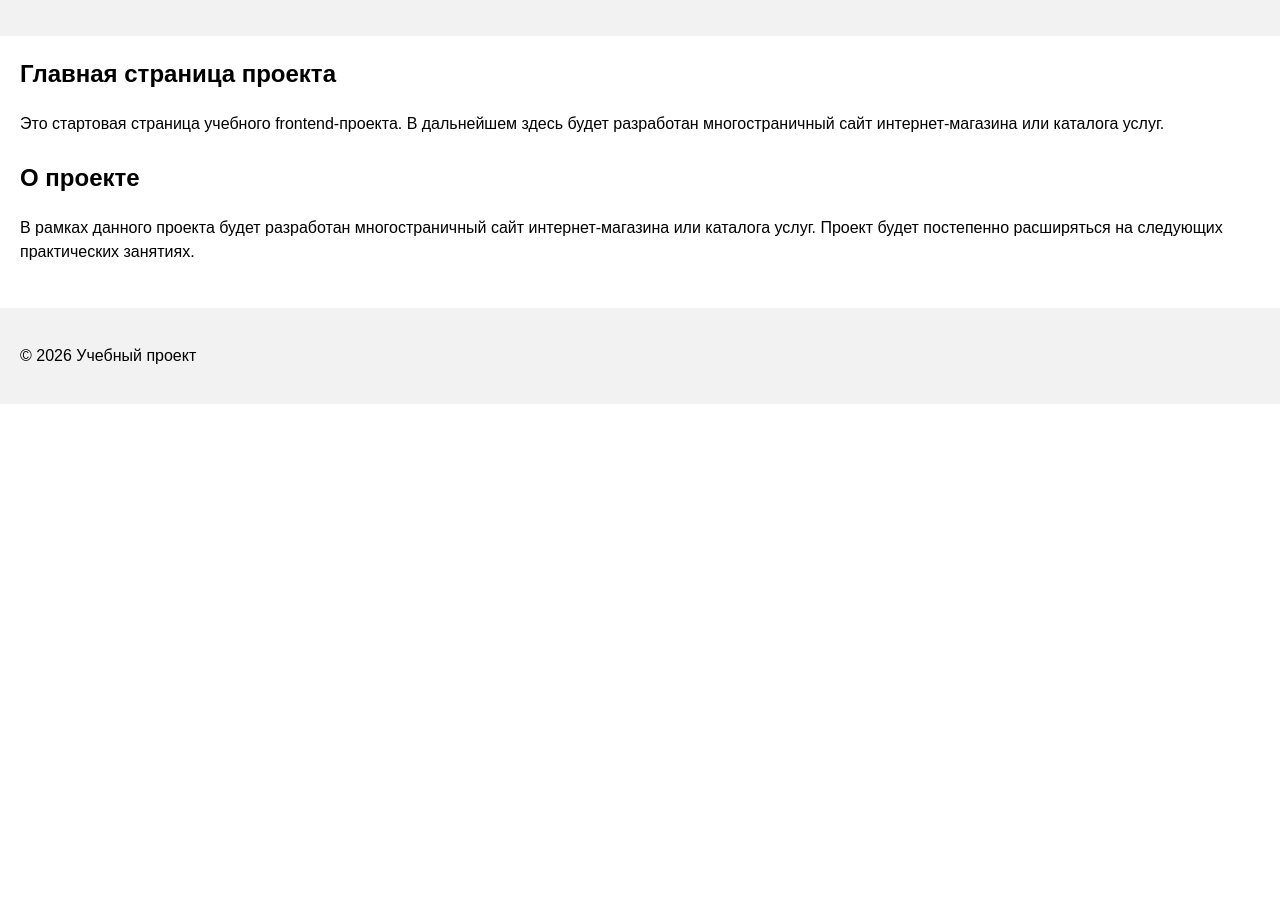
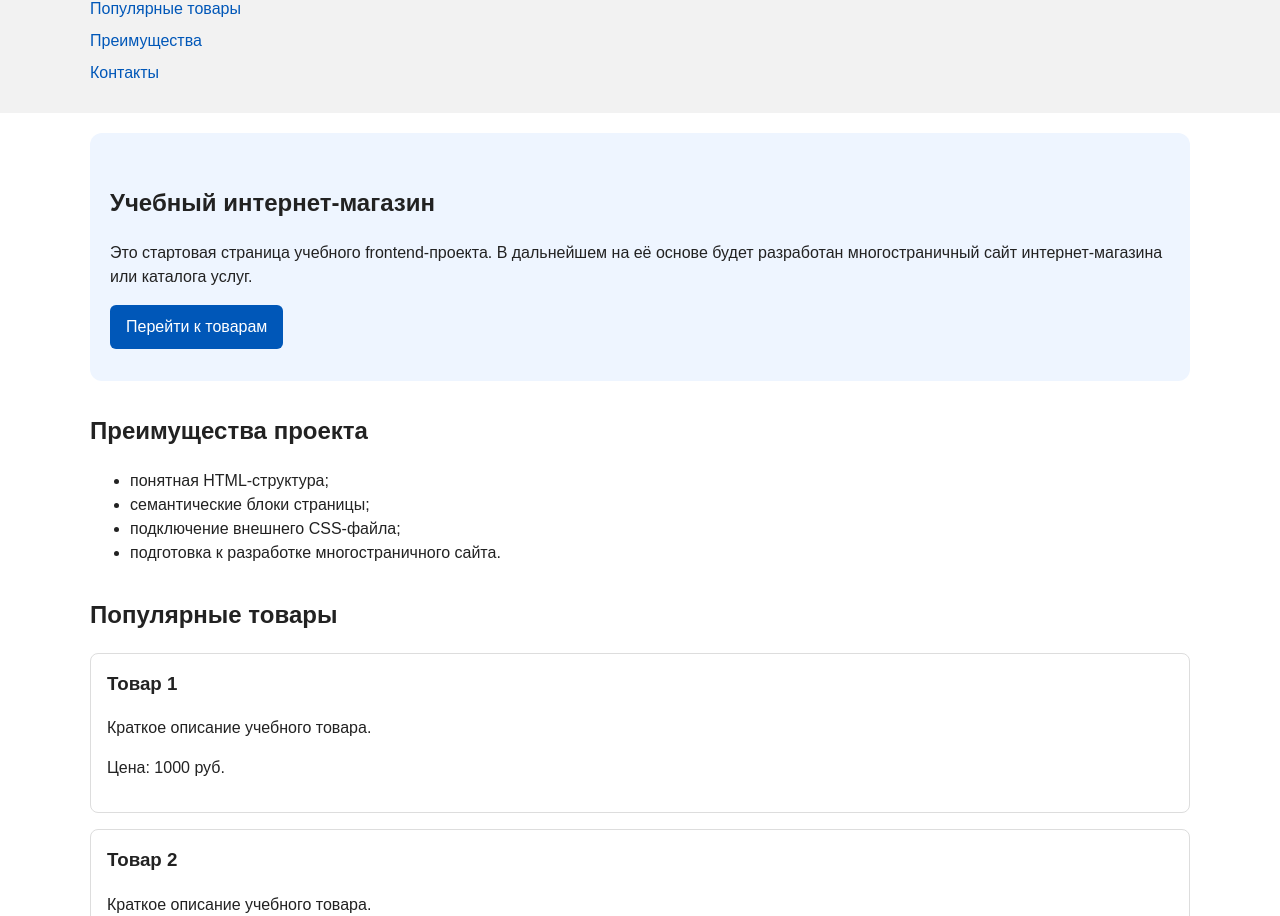
Before and after one commit to yurockhaaa/kr1-html-css-shop, a plain HTML site: page index.html in a window 1280 px wide. Shown: the part 95-1011 px from the top of the page. Before the commit the page ends 800 px from the top, so only its background shows below. Drawn offline with Linux system fonts and the light colour scheme.

Commit message:
feat: add semantic HTML structure and base CSS styles

```diff
--- a/css/style.css
+++ b/css/style.css
@@ -1,27 +1,172 @@
+/*
+  Универсальное правило для всех элементов.
+  border-box делает расчёт размеров более понятным:
+  width включает content, padding и border.
+*/
+* {
+  box-sizing: border-box;
+}
+
+/*
+  Убираем стандартный внешний отступ браузера у body.
+  Без этого вокруг страницы может появиться белая рамка.
+*/
 body {
   margin: 0;
   font-family: Arial, sans-serif;
   line-height: 1.5;
+  color: #222222;
+  background-color: #ffffff;
 }
 
+/*
+  Задаём внутренние отступы для основных областей страницы.
+  Это делает содержимое визуально отделённым от краёв окна браузера.
+*/
 header,
 main,
 footer {
   padding: 20px;
 }
 
+/*
+  Оформляем шапку страницы.
+  Пока используется простой светло-серый фон.
+*/
 header {
   background-color: #f2f2f2;
 }
 
+/*
+  Оформляем подвал страницы тем же фоном,
+  чтобы визуально отделить его от основного содержимого.
+*/
 footer {
   background-color: #f2f2f2;
 }
 
-section {
-  margin-bottom: 24px;
+/*
+  Ограничиваем ширину содержимого шапки,
+  чтобы оно не растягивалось слишком сильно на широких экранах.
+*/
+.site-header {
+  max-width: 1100px;
+  margin: 0 auto;
 }
 
-section h2 {
+/*
+  Оформляем текстовый логотип.
+*/
+.site-logo {
+  font-weight: bold;
+  text-decoration: none;
+  color: #222222;
+}
+
+/*
+  Убираем стандартные отступы и маркеры списка навигации.
+*/
+.site-nav__list {
+  padding: 0;
+  margin: 16px 0 0;
+  list-style: none;
+}
+
+/*
+  Добавляем расстояние между пунктами меню.
+*/
+.site-nav__list li {
+  margin-bottom: 8px;
+}
+
+/*
+  Оформляем ссылки меню.
+*/
+.site-nav__list a {
+  color: #0057b8;
+  text-decoration: none;
+}
+
+/*
+  При наведении мыши подчёркиваем ссылку.
+  Подробно состояния интерфейса будут рассмотрены в практической работе 1.7.
+*/
+.site-nav__list a:hover {
+  text-decoration: underline;
+}
+
+/*
+  Hero-блок — первый крупный блок страницы.
+  Он визуально отделяется от остальных разделов фоном и отступами.
+*/
+.hero {
+  max-width: 1100px;
+  margin: 0 auto 32px;
+  padding: 32px 20px;
+  background-color: #eef5ff;
+  border-radius: 12px;
+}
+
+/*
+  Общий класс для разделов страницы.
+*/
+.section {
+  max-width: 1100px;
+  margin: 0 auto 32px;
+}
+
+/*
+  Убираем лишний верхний отступ у заголовков разделов.
+*/
+.section h2 {
   margin-top: 0;
 }
+
+/*
+  Карточка товара — самостоятельный блок.
+  На следующих занятиях карточки будут доработаны и выстроены в сетку.
+*/
+.product-card {
+  margin-bottom: 16px;
+  padding: 16px;
+  border: 1px solid #dddddd;
+  border-radius: 8px;
+  background-color: #ffffff;
+}
+
+/*
+  Убираем лишний верхний отступ у заголовка карточки.
+*/
+.product-card h3 {
+  margin-top: 0;
+}
+
+/*
+  Пока это обычная ссылка, но визуально она оформляется как кнопка.
+*/
+.button {
+  display: inline-block;
+  padding: 10px 16px;
+  color: #ffffff;
+  background-color: #0057b8;
+  text-decoration: none;
+  border-radius: 6px;
+}
+
+/*
+  Простое состояние наведения для кнопки.
+*/
+.button:hover {
+  background-color: #003f86;
+}
+
+/*
+  Дополнительный информационный блок.
+*/
+.aside-info {
+  max-width: 1100px;
+  margin: 0 auto 32px;
+  padding: 16px;
+  border-left: 4px solid #0057b8;
+  background-color: #f7f7f7;
+}
--- a/index.html
+++ b/index.html
@@ -8,30 +8,77 @@
 </head>
 <body>
   <header>
-    <h1>Учебный интернет-магазин</h1>
+    <div class="site-header">
+      <a class="site-logo" href="index.html">ShopProject</a>
+
+      <nav class="site-nav" aria-label="Основная навигация">
+        <ul class="site-nav__list">
+          <li><a href="index.html">Главная</a></li>
+          <li><a href="#popular">Популярные товары</a></li>
+          <li><a href="#advantages">Преимущества</a></li>
+          <li><a href="#contacts">Контакты</a></li>
+        </ul>
+      </nav>
+    </div>
   </header>
 
   <main>
-    <section>
-      <h2>Главная страница проекта</h2>
+    <section class="hero">
+      <h1>Учебный интернет-магазин</h1>
       <p>
         Это стартовая страница учебного frontend-проекта.
-        В дальнейшем здесь будет разработан многостраничный сайт
+        В дальнейшем на её основе будет разработан многостраничный сайт
         интернет-магазина или каталога услуг.
       </p>
+      <a class="button" href="#popular">Перейти к товарам</a>
     </section>
-    <section>
-        <h2>О проекте</h2>
-        <p>
-            В рамках данного проекта будет разработан многостраничный сайт
-            интернет-магазина или каталога услуг. Проект будет постепенно
-            расширяться на следующих практических занятиях.
-        </p>
-        </section>
+
+    <section class="section" id="advantages">
+      <h2>Преимущества проекта</h2>
+      <ul class="advantages-list">
+        <li>понятная HTML-структура;</li>
+        <li>семантические блоки страницы;</li>
+        <li>подключение внешнего CSS-файла;</li>
+        <li>подготовка к разработке многостраничного сайта.</li>
+      </ul>
+    </section>
+
+    <section class="section" id="popular">
+      <h2>Популярные товары</h2>
+
+      <article class="product-card">
+        <h3>Товар 1</h3>
+        <p>Краткое описание учебного товара.</p>
+        <p>Цена: 1000 руб.</p>
+      </article>
+
+      <article class="product-card">
+        <h3>Товар 2</h3>
+        <p>Краткое описание учебного товара.</p>
+        <p>Цена: 1500 руб.</p>
+      </article>
+
+      <article class="product-card">
+        <h3>Товар 3</h3>
+        <p>Краткое описание учебного товара.</p>
+        <p>Цена: 2000 руб.</p>
+      </article>
+    </section>
+
+    <aside class="aside-info">
+      <h2>Информация для студентов</h2>
+      <p>
+        На следующих практических занятиях этот проект будет расширяться:
+        появятся формы, модальное окно, дополнительные страницы, Flex/Grid,
+        БЭМ-структура и адаптивная версия сайта.
+      </p>
+    </aside>
+
   </main>
 
-  <footer>
-    <p>&copy; 2026 Учебный проект</p>
+  <footer id="contacts">
+    <p>&copy; 2026 Учебный проект. Все права защищены.</p>
+    <p>Дисциплина: Фронтенд и бэкенд разработка</p>
   </footer>
 </body>
 </html>
```
Also changed, not shown: 1 other file.
